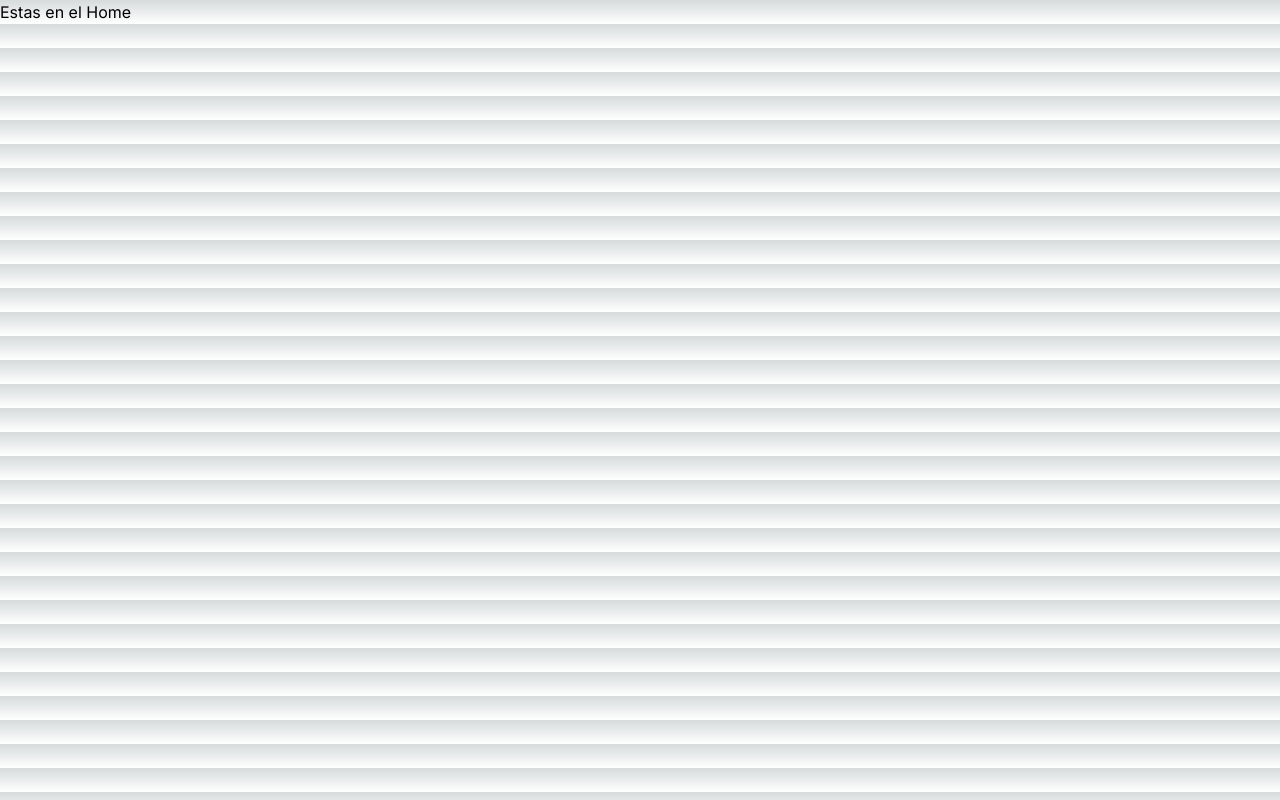
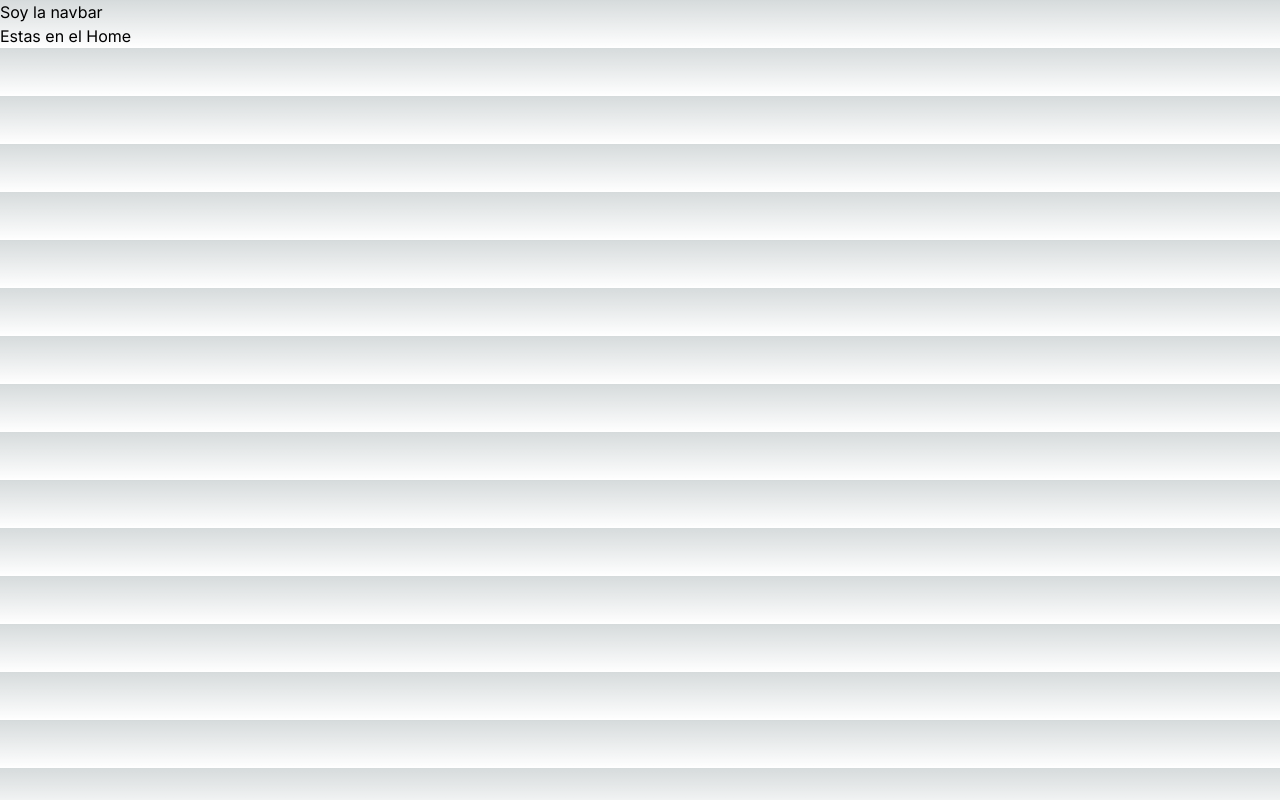
Before and after one commit to AlejandroA03/UltraShopM4, a Next.js app in the folder front/: page / in a window 1280 px wide. Built offline with nearby package versions, Linux system fonts and the light colour scheme.

Commit message:
Next first steps

```diff
--- a/front/src/app/page.tsx
+++ b/front/src/app/page.tsx
@@ -1,5 +1,9 @@
+import NavBar from "@/components/NavBar";
 export default function Home() {
   return (
+    <>
+    <NavBar></NavBar>
     <h1>Estas en el Home</h1>
+    </>
   );
 }
--- /dev/null
+++ b/front/src/components/NavBar.tsx
@@ -0,0 +1,9 @@
+const NavBar: React.FC=()=>{
+    return(
+        <div>
+            <p>Soy la navbar</p>
+        </div>
+    )
+}
+
+export default NavBar;
```
Also changed, not shown: front/package.json (+8 -7 lines), front/src/app/types.d.ts (added), 1 other file (tests, documents, lock files or other folders).
